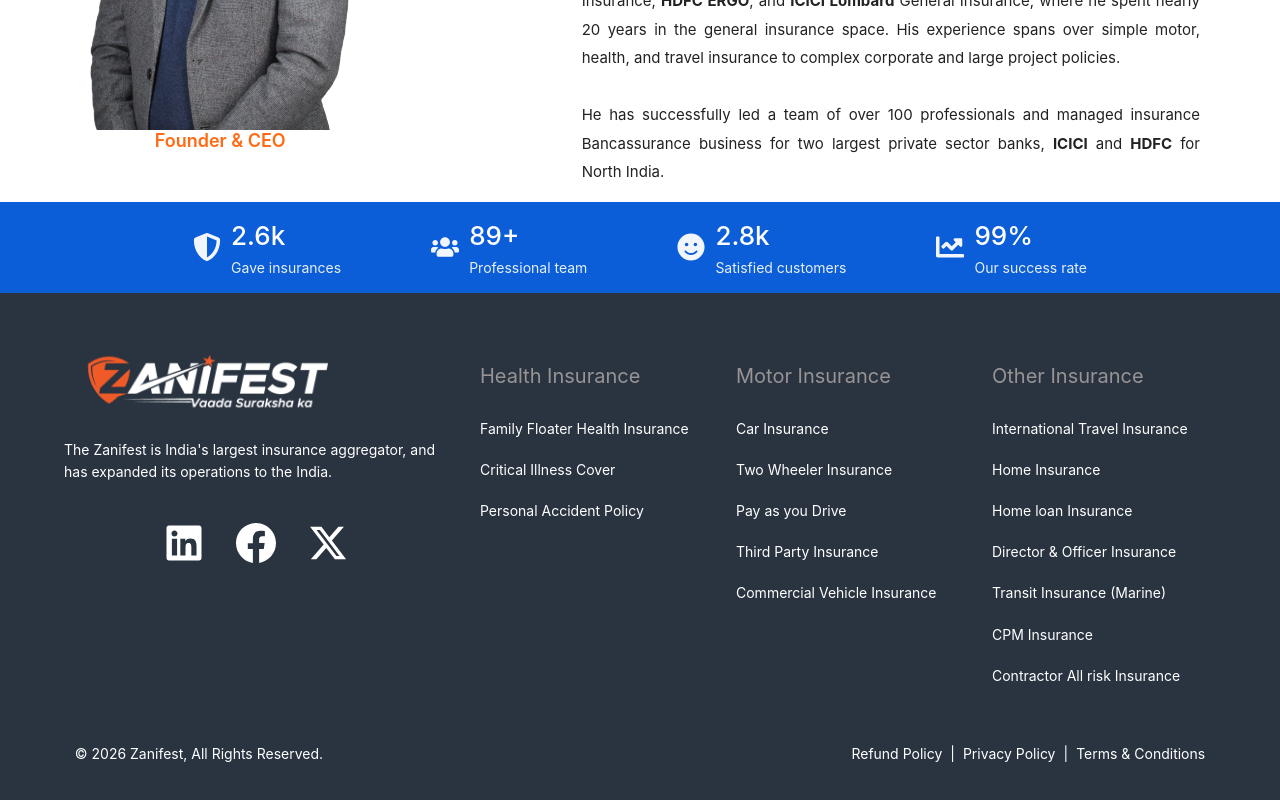
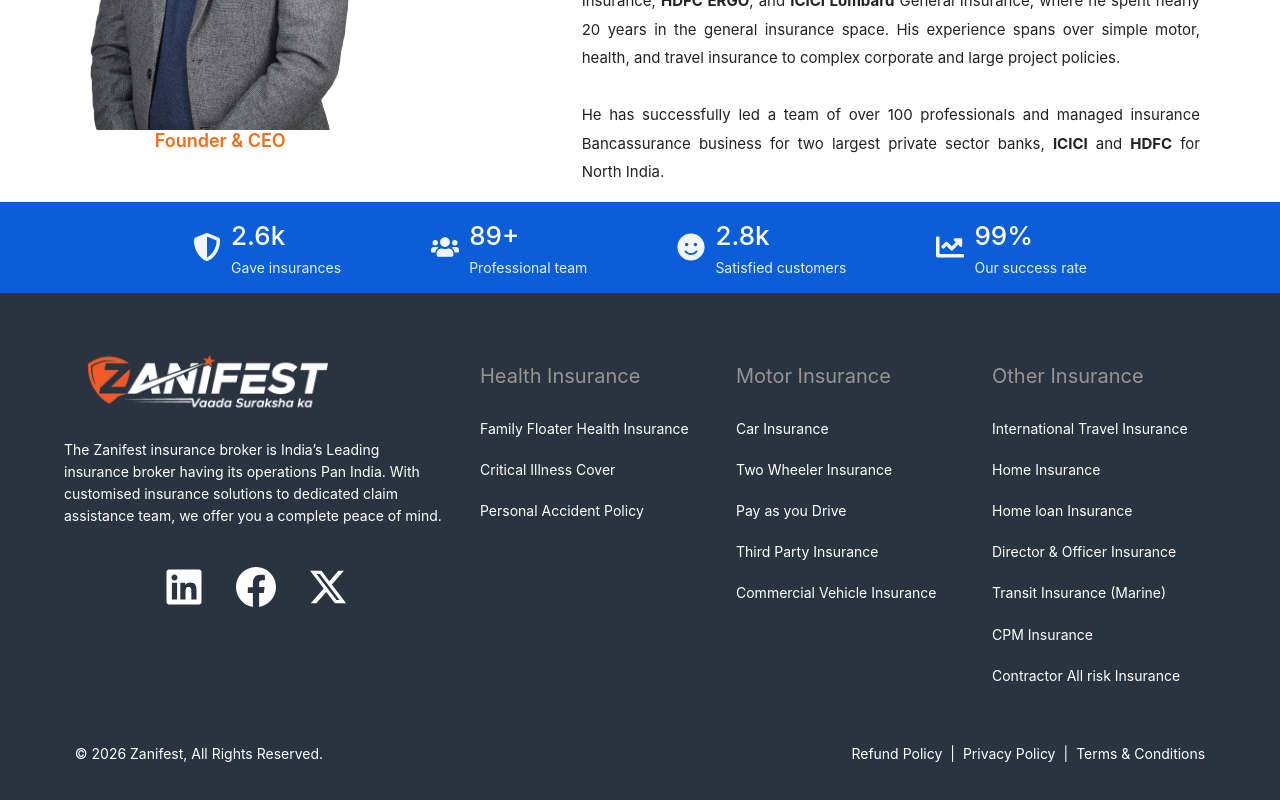
Before and after one commit to developerlyb-png/zanifest, a Next.js app: page /about in a window 1280 px wide. Shown: the part 2827-3627 px from the top of the page. Built offline with nearby package versions, Linux system fonts and the light colour scheme; no server answers.

Commit message:
Revise footer description for The Zanifest
Updated the description of The Zanifest to reflect its status as a leading insurance broker in India with customized solutions and dedicated claim assistance.

```diff
--- a/src/components/ui/Footer.tsx
+++ b/src/components/ui/Footer.tsx
@@ -54,8 +54,7 @@
             />
           </div>
           <div className={styles.desc}>
-            The Zanifest is India's largest insurance aggregator, and has
-            expanded its operations to the India.
+            The Zanifest insurance broker is India’s Leading insurance broker having its operations Pan India. With customised insurance solutions to dedicated claim assistance team, we offer you a complete peace of mind.
           </div>
           <div className={styles.icons}>
             <FaLinkedin size={40} />
```
